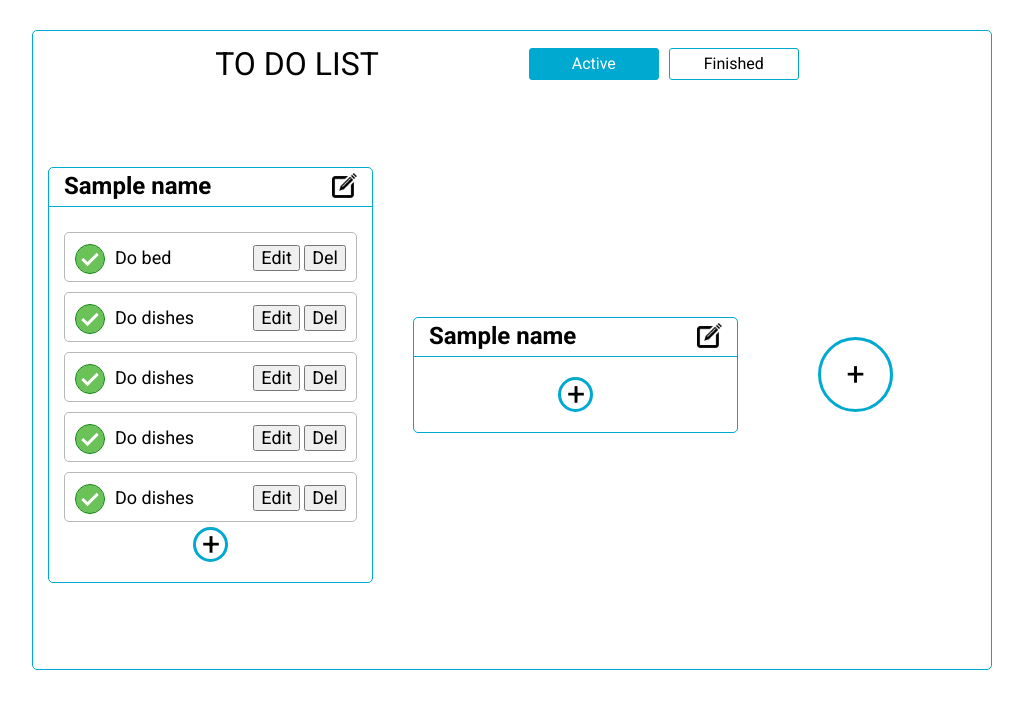
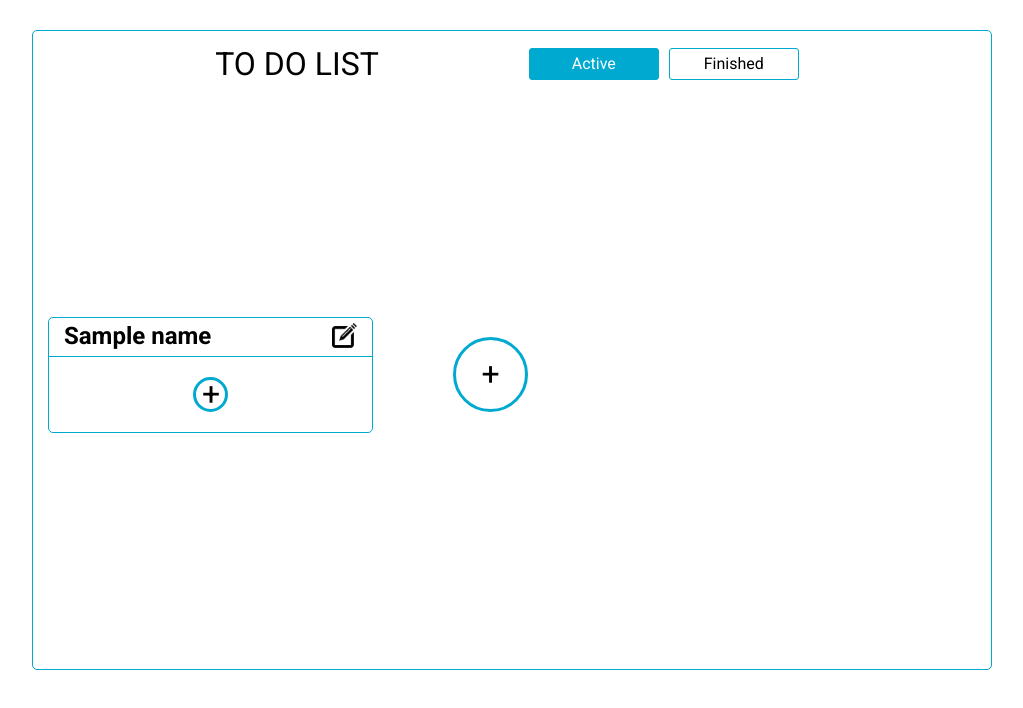
Before and after one commit to astrioh/kanban-desk_js, a plain HTML site: page src/index.html in a window 1280 px wide. Shown: the whole page, without its empty margins (128-1151 px from the left). Drawn offline with Linux system fonts and the light colour scheme.

Commit message:
deleted example layout

```diff
--- a/src/index.html
+++ b/src/index.html
@@ -14,71 +14,11 @@
         <header class="task-wrapper__header">
             <h1 class="task-wrapper__title">To do list</h1>
             <div class="task-wrapper__switch">
-                <button class="task-wrapper__switch-btn task-wrapper__switch-btn_selected">Active</button>
-                <button class="task-wrapper__switch-btn">Finished</button>
+                <button class="task-wrapper__switch-btn task-wrapper__switch-active task-wrapper__switch-btn_selected">Active</button>
+                <button class="task-wrapper__switch-btn task-wrapper__switch-finished">Finished</button>
             </div>
         </header>
         <div class="task-wrapper__main">
-            <div class="task-list task-list_active">
-                <div class="task-list__header">
-                    <h2 class="task-list__title">Sample name</h2>
-                    <img class="task-list__edit" src="./img/edit.png" alt="edit">
-                </div>
-                <ul class="task-list__tasks">
-                    <li class="task-list__task">
-                        <div>
-                            <input id="do-dishes" checked type="checkbox" class="task-list__check">
-                            <label for="do-dishes" class="task-list__description">Do bed</label>
-                        </div>
-                        <div>
-                            <button>Edit</button>
-                            <button>Del</button>
-                        </div>
-                    </li>
-                    <li class="task-list__task">
-                        <div>
-                            <input id="do-dishes" checked type="checkbox" class="task-list__check">
-                            <label for="do-dishes" class="task-list__description">Do dishes</label>
-                        </div>
-                        <div>
-                            <button>Edit</button>
-                            <button>Del</button>
-                        </div>
-                    </li>
-                    <li class="task-list__task">
-                        <div>
-                            <input id="do-dishes" checked type="checkbox" class="task-list__check">
-                            <label for="do-dishes" class="task-list__description">Do dishes</label>
-                        </div>
-                        <div>
-                            <button>Edit</button>
-                            <button>Del</button>
-                        </div>
-                    </li>
-                    <li class="task-list__task">
-                        <div>
-                            <input id="do-dishes" checked type="checkbox" class="task-list__check">
-                            <label for="do-dishes" class="task-list__description">Do dishes</label>
-                        </div>
-                        <div>
-                            <button>Edit</button>
-                            <button>Del</button>
-                        </div>
-                    </li>
-                    <li class="task-list__task">
-                        <div>
-                            <input id="do-dishes" checked type="checkbox" class="task-list__check">
-                            <label for="do-dishes" class="task-list__description">Do dishes</label>
-                        </div>
-                        <div>
-                            <button>Edit</button>
-                            <button>Del</button>
-                        </div>
-                    </li>
-                    <li><button class="add-btn task-list__add">+</button></li>
-                </ul>
-
-            </div>
             <button class="add-btn task-wrapper__add">+</button>
         </div>
     </main>
```
